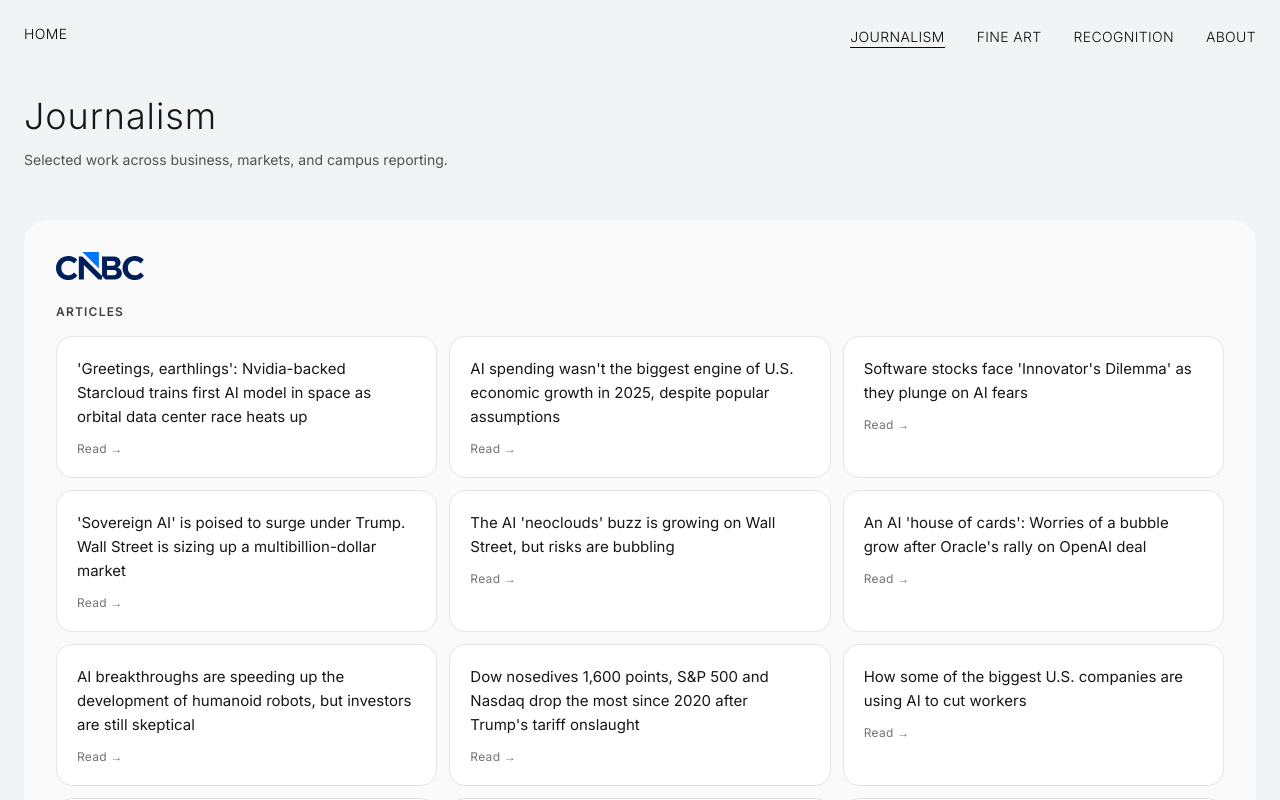
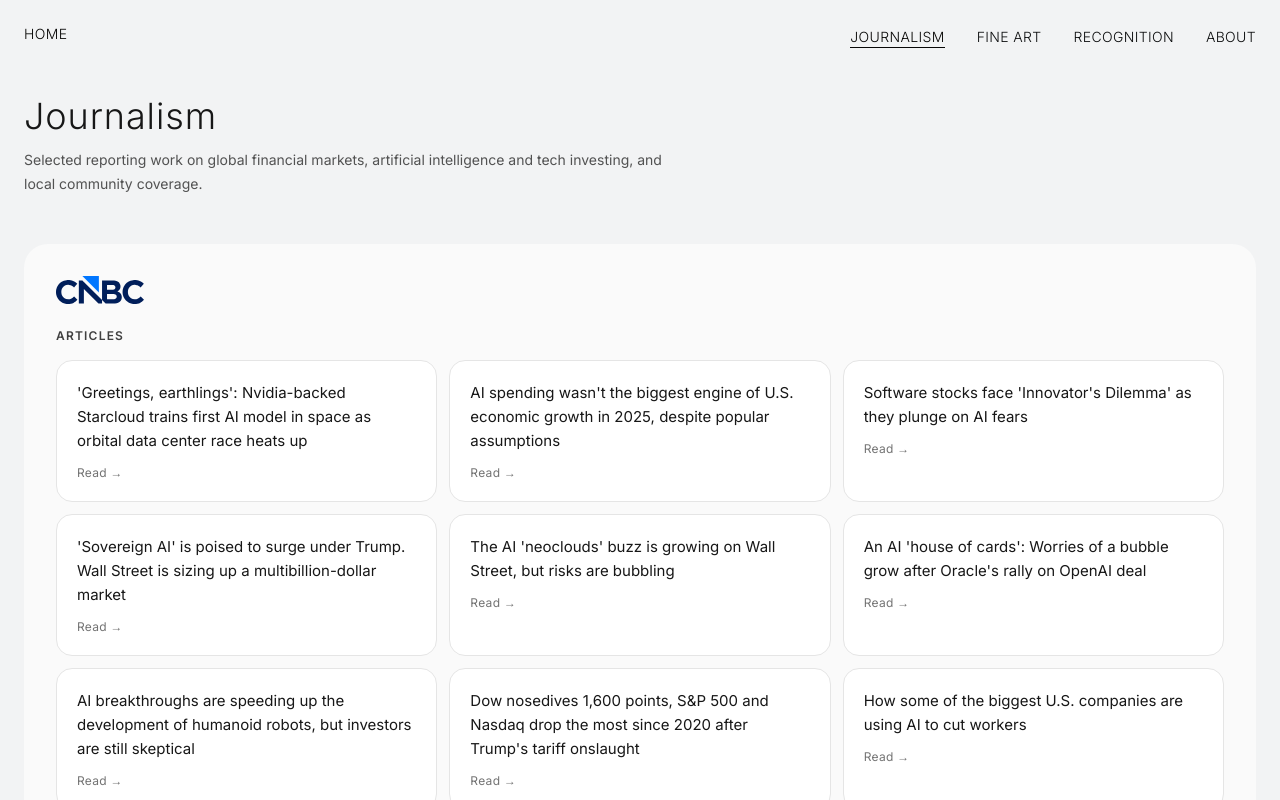
Before and after one commit to raunaqsingh2020/pia, a Next.js app: page /journalism in a window 1280 px wide. Shown: the top 800 px of the page. Built offline with nearby package versions, Linux system fonts and the light colour scheme.

Commit message:
minor journalism blurb update

```diff
--- a/src/app/journalism/page.tsx
+++ b/src/app/journalism/page.tsx
@@ -322,7 +322,7 @@
                             Journalism
                         </h1>
                         <p className="max-w-2xl text-sm leading-6 text-neutral-600">
-                            Selected work across business, markets, and campus reporting.
+                            Selected reporting work on global financial markets, artificial intelligence and tech investing, and local community coverage.
                         </p>
                     </div>
 
```
